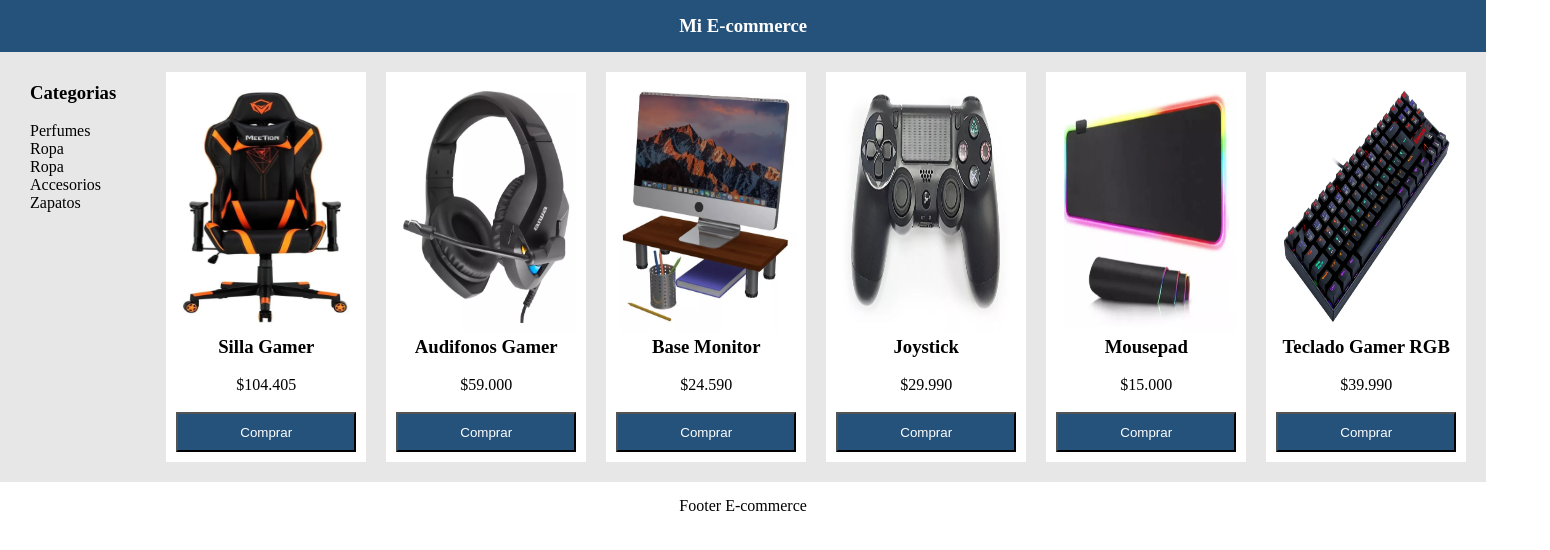
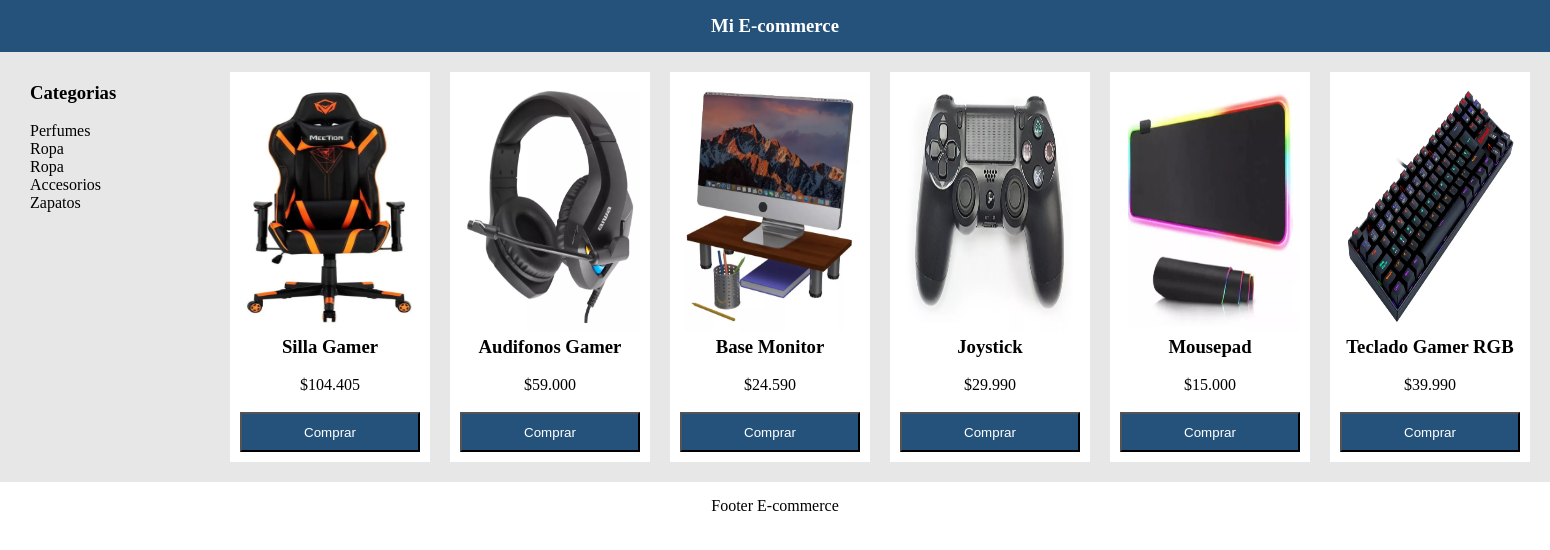
Before and after one commit to ositurra/2css_2grid, a plain HTML site: page index.html in a window 1280 px wide. Shown: the whole page, 1550 px wide, since content can reach past the window. Drawn offline with Linux system fonts and the light colour scheme.

Commit message:
Se agrega flex al menu lateral

```diff
--- a/assets/css/style.css
+++ b/assets/css/style.css
@@ -13,7 +13,9 @@ header{
 
 
 menu{
-    grid-area: menu;
+    display: flex;
+    flex-direction: column;
+    width: 150px;
     background-color: #e7e7e7;
     padding: 30px;
 
```
